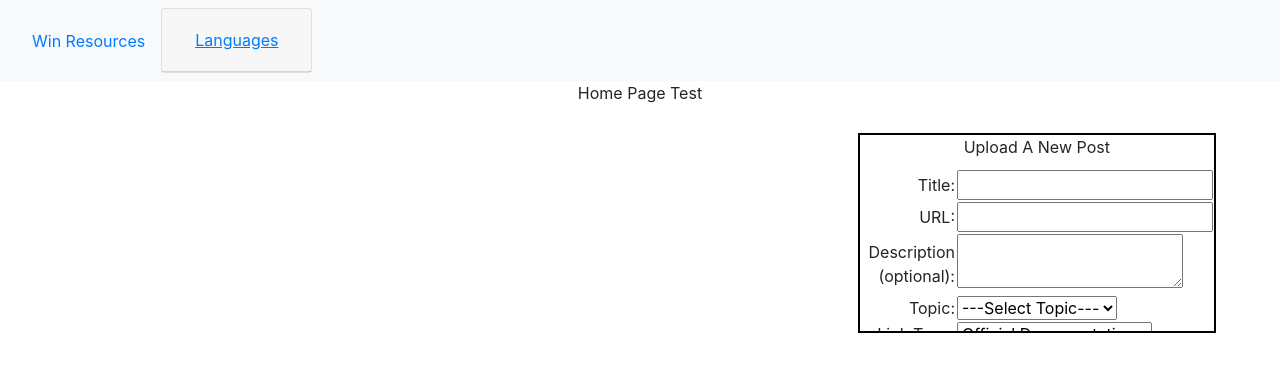
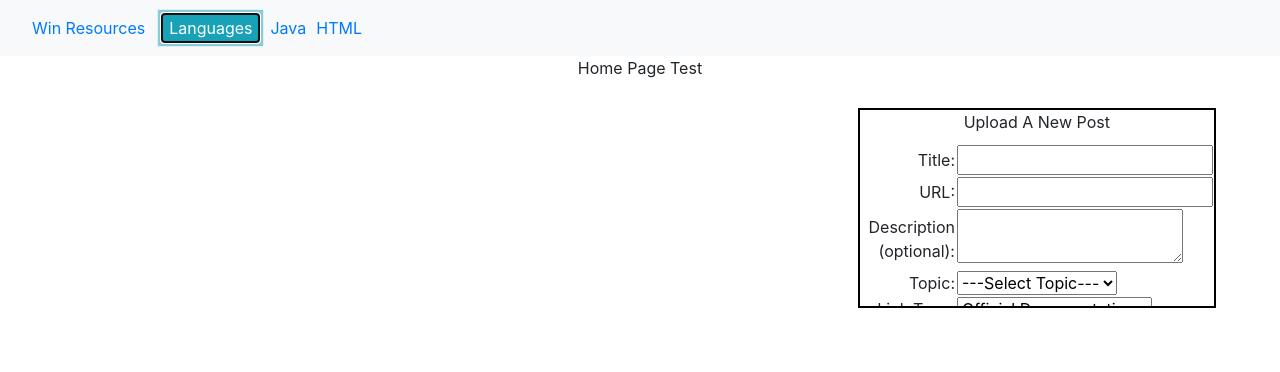
Before and after one commit to evansgithubaccount/WINFOProject, a React (Create React App) app in the folder winfrontend/: page / in a window 1280 px wide. Both pictures are taken after a click on the button "Languages". Shown: the top 372 px of the page. Built offline with nearby package versions, Linux system fonts and the light colour scheme.

Commit message:
fixed horizontal collapse in navbar

```diff
--- a/winfrontend/src/components/LinkUpload.js
+++ b/winfrontend/src/components/LinkUpload.js
@@ -17,8 +17,19 @@ class LinkUpload extends React.Component{
 
         const title = e.target.elements.uploadTitle.value;
         const description = e.target.elements.uploadDescription.value;
-        const url = e.target.elements.uploadURL.value;
+        let url = e.target.elements.uploadURL.value;
         const type = e.target.elements.infoType.value;
+
+        let containsHTTP = url.includes("http");
+        let containsHTTPS = url.includes("https");
+
+        if(containsHTTPS){
+            let newURL = url.replace("https://","");
+            url = newURL;
+        }else if(containsHTTP){
+            let newURL = url.replace("http://","");
+            url = newURL;
+        }
 
         PostDataService.uploadPost(title, description, url, type)
             .then(
@@ -26,10 +37,10 @@ class LinkUpload extends React.Component{
                     console.log(response)
                     if(response.status === 200){
                         alert("Upload Successful!")
-                        e.target.elements.uploadTitle.value = null;
-                        e.target.elements.uploadDescription.value = null;
-                        e.target.elements.uploadURL.value = null;
-                        e.target.elements.infoType.value = 'documentation';
+                        // e.target.elements.uploadTitle.value = "";
+                        // e.target.elements.uploadDescription.value = "";
+                        // e.target.elements.uploadURL.value = "";
+                        // e.target.elements.infoType.value = 'documentation';
                     }else{
                         alert("Upload Failed")
                     }
--- a/winfrontend/src/components/Navigation.js
+++ b/winfrontend/src/components/Navigation.js
@@ -1,51 +1,36 @@
 import React from 'react';
-import {NavLink} from 'react-router-dom';
-import {Link} from 'react-router-dom';
+import { NavLink } from 'react-router-dom';
+import { Link } from 'react-router-dom';
 import '../css/Navigation.css';
 
-class Navigation extends React.Component{
-    constructor(props){
+class Navigation extends React.Component {
+    constructor(props) {
         super(props);
     }
 
-    render(){
-        return(
+    render() {
+        return (
             // <div id='navMain'>
             //     <div id='navLogo'>WIN Resources</div>
             //     <NavLink className='nav-item' to={{pathname:'/'}}>Home</NavLink>
             //     <NavLink className='nav-item' to={{pathname:'javascript'}}>Javascript</NavLink>
             // </div>
             <nav class="navbar navbar-expand-lg navbar-light bg-light">
-  <NavLink className='nav-link' to={{pathname:'/'}}>Win Resources</NavLink>
-  <button class="navbar-toggler" type="button" data-toggle="collapse" data-target="#navbarSupportedContent" aria-controls="navbarSupportedContent" aria-expanded="false" aria-label="Toggle navigation">
-    <span class="navbar-toggler-icon"></span>
-  </button>
+                <NavLink className='nav-link' to={{ pathname: '/' }}>Win Resources</NavLink>
+                {/* <button class="navbar-toggler" type="button" data-toggle="collapse" data-target="#navbarSupportedContent" aria-controls="navbarSupportedContent" aria-expanded="false" aria-label="Toggle navigation">
+                    <span class="navbar-toggler-icon"></span>
+                </button> */}
+                <button role="button" class="btn-info" data-toggle="collapse" data-target="#demo">
+                    Languages
+                </button>
 
-  <div class="collapse navbar-collapse" id="navbarSupportedContent">
-    <ul class="navbar-nav mr-auto">
-    <div id="accordion">
-  <div class="card">
-    <div class="card-header" id="headingOne">
-      <h5 class="mb-0">
-        <button class="btn btn-link " data-toggle="collapse" data-target="#collapseOne" aria-expanded="true" aria-controls="collapseOne">
-          Languages
-        </button>
-      </h5>
-    </div>
-
-    <div id="collapseOne" class="collapse show"  aria-labelledby="headingOne" data-parent="#accordion">
-      <div class="card-body">
-        <a>Java</a>
-      </div>
-    </div>
-  </div>
-  </div>
-
-
-    </ul>
-
-  </div>
-</nav>
+                <div id="demo" class="collapse in width">
+                    <div>
+                        <Link to={{pathname:'/java'}} className='collapseLink'>Java</Link>
+                        <Link to={{pathname:'/html'}}>HTML</Link>
+                    </div>
+                </div>
+            </nav>
         )
     }
 }
--- a/winfrontend/src/css/Navigation.css
+++ b/winfrontend/src/css/Navigation.css
@@ -32,3 +32,66 @@ text-decoration: none;
     -o-transition: width 0.35s ease;
     transition: width 0.35s ease;
 }
+
+/* .collapse{
+    visibility:hidden;
+}
+
+.collapse.show {
+    visibility: visible;
+    height: auto;
+    -webkit-transition: width 0.35s ease;
+    -moz-transition: width 0.35s ease;
+    -o-transition: width 0.35s ease;
+    transition: width 0.35s ease;
+    /* display:block; */
+
+    .collapse {
+        height: auto;
+        width: auto;
+        transition: 0.35s ease;
+      }
+
+
+
+      .collapse.height {
+        position: relative;
+        height: 0;
+        overflow: hidden;
+        -webkit-transition: height 0.35s ease;
+        -moz-transition: height 0.35s ease;
+        -o-transition: height 0.35s ease;
+        transition: height 0.35s ease;
+      }
+
+      .collapse.width {
+        position: relative;
+        width: 0;
+        overflow: hidden;
+        -webkit-transition: width 0.35s ease;
+        -moz-transition: width 0.35s ease;
+        -o-transition: width 0.35s ease;
+        transition: width 0.35s ease;
+      }
+
+      .collapse.in.width {
+        width: auto;
+      }
+
+      .collapseLink{
+          margin-right: 10px;
+          margin-left:10px;
+      }
+
+
+/* .collapsing{
+    position: relative;
+    height: 0;
+    overflow: hidden;
+    -webkit-transition-property: width, visibility;
+    transition-property: width, visibility;
+    -webkit-transition-duration: 0.35s;
+    transition-duration: 0.35s;
+    -webkit-transition-timing-function: ease;
+    transition-timing-function: ease;
+} */
```
Also changed, not shown: 2 other files (tests, documents, lock files or other folders).
